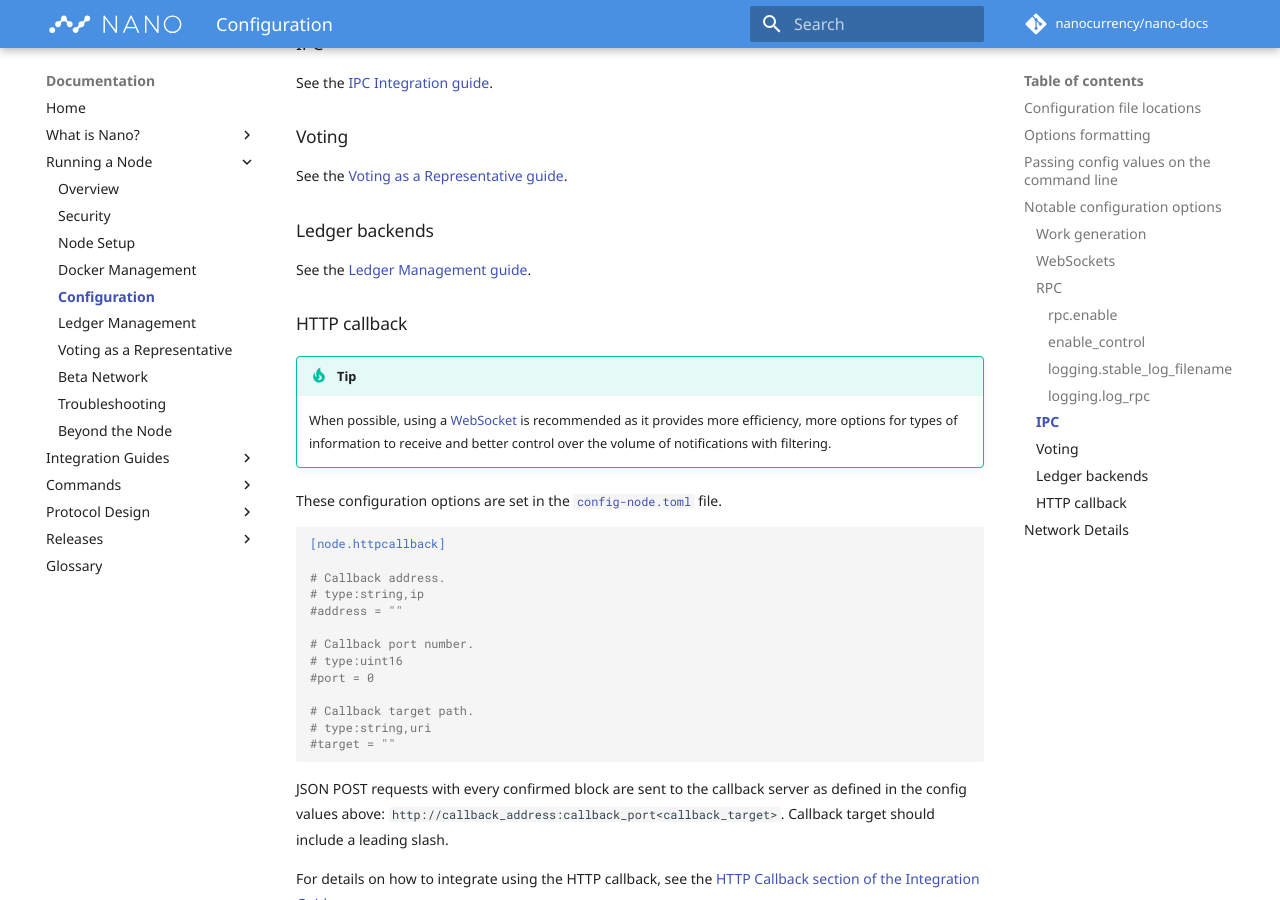
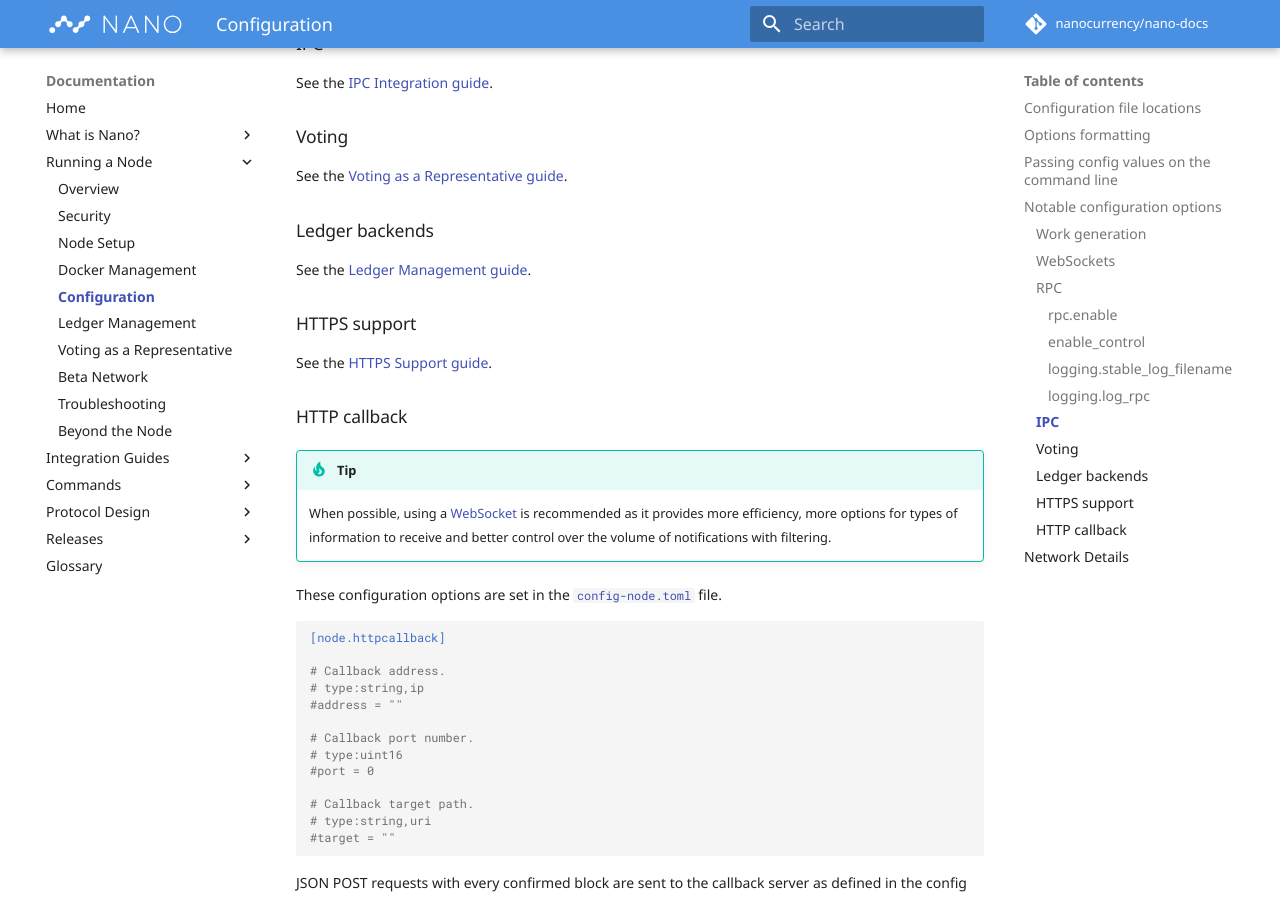
Before and after one commit to nanocurrency/nano-docs, an MkDocs documentation site: the page built from docs/running-a-node/configuration.md, in a window 1280 px wide and 900 px high, scrolled down 3751 px. Built offline with MkDocs 1.6.1 and Material for MkDocs 9.7.7, drawn with Linux system fonts in a browser that asks for light colours; comment, search, counter and statistics services are not loaded; some of the changed lines change nothing that is shown.

Commit message:
HTTPS documentation (#205)
* HTTPS documentation

* toml and json formatting directives

Co-authored-by: Zach Hyatt <zach@nano.org>

````diff
--- /dev/null
+++ b/docs/running-a-node/configuration-https.md
@@ -0,0 +1,87 @@
+# HTTPS Support
+The RPC server supports TLS to allow HTTPS requests, as well as optional client certificates. To enable TLS, the node must first be built with the `NANO_SECURE_RPC` cmake cache flag set to `ON`.
+
+OpenSSL must be installed. When running cmake initially, you may need to set `-DOPENSSL_ROOT_DIR` as well, depending on your system.
+
+## Configuration
+The following section in `config-rpc.toml` enables TLS:
+
+```toml
+[secure]
+enable=true
+verbose_logging=true
+server_cert_path="tls/server.cert.pem"
+server_key_path="tls/server.key.pem"
+server_key_passphrase="test"
+server_dh_path="tls/dh1024.pem"
+client_certs_path="tls/clients"
+```
+
+## Testing with a self-signed server certificate
+The `server_cert_path` setting can be a single server certificate, or a chain file if using an intermediate CA.
+
+In this test, we'll generate a self-signed certificate. There are many ways to do this, but here we use openssl's `req` command to generate a certificate and a password protected keyfile:
+
+`openssl req -newkey rsa:2048 -keyout server.key.pem -x509 -days 3650 -out server.cert.pem`
+
+The passphrase must match the `server_key_passphrase` toml config setting. Pass `-nodes` if you don't want a password.
+
+OpenSSL will now ask you for certification details. For the server cert, only **Common Name** is important. Make sure you set it to the fully qualified domain name. While testing, you should add this domain name to your hosts file.
+```
+Country Name (2 letter code) []:US
+State or Province Name (full name) []:
+Locality Name (eg, city) []:
+Organization Name (eg, company) []:MyNanoRPCServer
+Organizational Unit Name (eg, section) []:MyNanoThing
+Common Name (eg, fully qualified host name) []:www.example.com
+Email Address []:
+```
+
+We also need to generate a Diffie-Hellman params file:
+
+`openssl dhparam -out dh1024.pem 1024`
+
+## Test call
+
+Create a POST request to `https://www.example.com:7076` with the following body:
+```json
+{
+    "action": "block_count"
+}
+```
+
+If using `curl`, self-signed certificates requires the --insecure flag.
+
+## Client certificates (optional)
+If a directory is specified in `client_certs_path`, only clients with trusted client certificates will be able to connect. By trusted, we mean any client with a client certificate that's also installed in `client_certs_path`.
+
+Revoking access can be done by removing the client certificate file from the node.
+
+### Generate and install client certificates
+Repeat the following process for each client/user you want to grant access:
+
+`openssl req -newkey rsa:2048 -nodes -keyout rpcuser1.key.pem -x509 -days 365 -out rpcuser1.cert.pem`
+
+The Common Name **must** be unique and should be something descriptive, like "rpc.user.1"
+
+For efficiency reasons, the client certificate must be renamed to its subject hash (or use a softlink)
+
+```
+openssl x509 -in rpcuser1.cert.pem -noout -subject_hash
+ 0fb8533c
+ln -s rpcuser1.cert.pem 0fb8533c.0
+```
+
+Distribute the client certificate and key file to the RPC user.
+
+### Testing client certificates with Postman
+Use the *full* version of Postman, not the Chrome extension. In settings, select the Certificates tab. Add the `cert.pem` and `key.pem` files.
+
+The hostname must be the same as the hostname used in Common Name when generating the server certificate. Add this hostname to your hosts file if it's different from the machine hostname.
+
+If you get an error, check the node log file. Make sure the client certificates are installed.
+
+### Single PEM file
+Some clients may want a single PEM file:
+
+`cat rpcuser1.cert.pem rpcuser1.key.pem > rpcuser1.pem`
--- a/docs/running-a-node/configuration.md
+++ b/docs/running-a-node/configuration.md
@@ -253,6 +253,9 @@
 ### Ledger backends
 See the [Ledger Management guide](ledger-management.md).
 
+### HTTPS support
+See the [HTTPS Support guide](configuration-https.md).
+
 ### HTTP callback
 
 !!! tip
````
